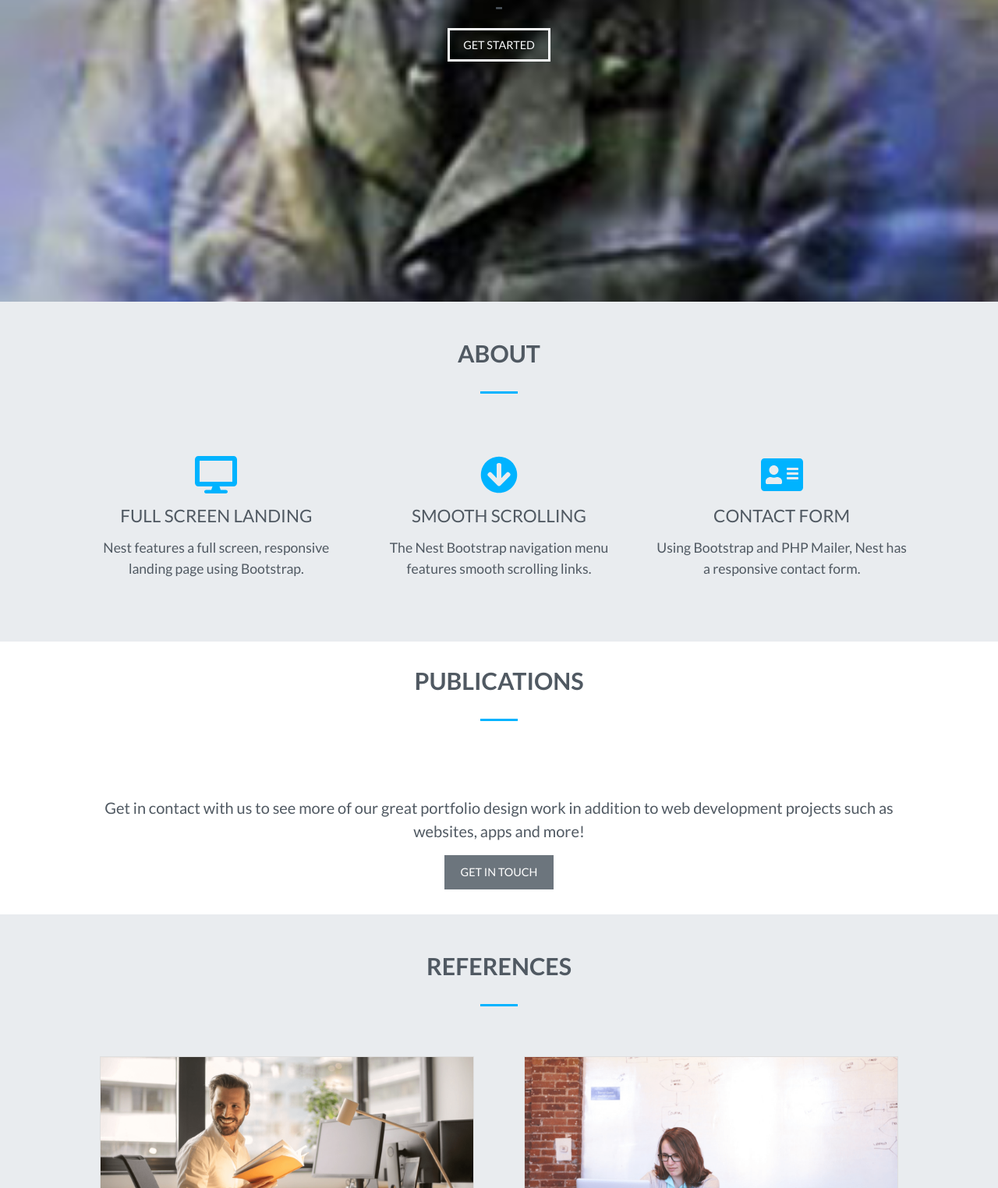
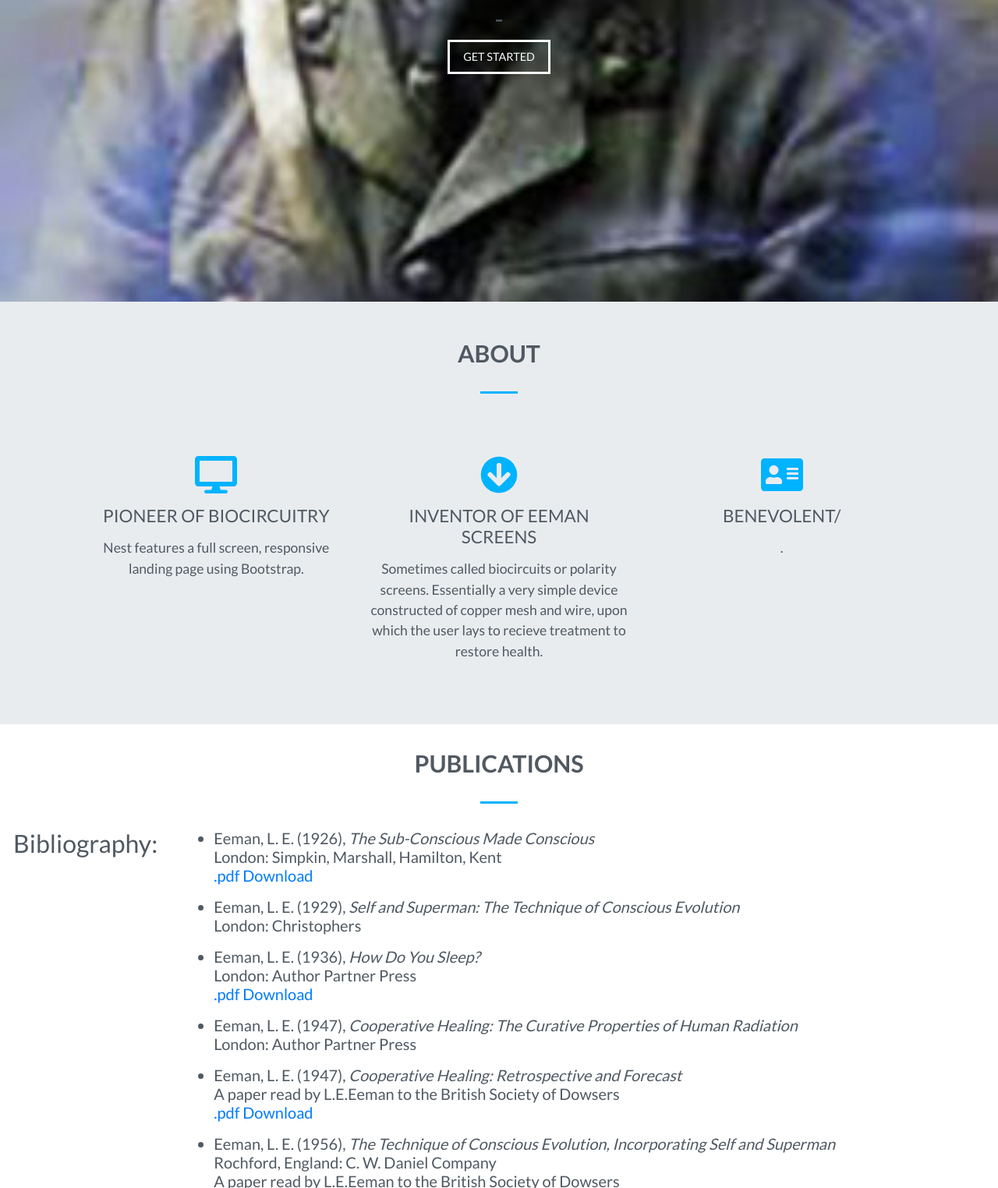
Before and after one commit to 80nF1R3H34D/Bootstrap-4-Master, a website: page index.html in a window 1280 px wide. Shown: the part 413-1937 px from the top of the page at 78% size. Drawn offline with Linux system fonts and the light colour scheme.

Commit message:
Update bibliography

```diff
--- a/index.html
+++ b/index.html
@@ -86,7 +86,7 @@ L!\j;3@EJE2ssEZzz22yJ2.   $t3EtHsC?VC.;Z3et7;i[;.J
 				<a class="nav-link" href="#publications">Publications</a>
 			</li>
 			<li class="nav-item">
-				<a class="nav-link" href="#references">References</a>
+				<a class="nav-link" href="#resources">Resources</a>
 			</li>
 			<li class="nav-item">
 				<a class="nav-link" href="#contact">Contact</a>
@@ -109,7 +109,7 @@ L!\j;3@EJE2ssEZzz22yJ2.   $t3EtHsC?VC.;Z3et7;i[;.J
 
 <!--- Start Landing Page Caption -->
 <div class="caption center-block text-center">
-	<h3>A rResource to the L.E. Eeman Legacy</h3>
+	<h3>A Resource to the L.E. Eeman Legacy</h3>
 	<h2>-</h2>
 	<a class="btn btn-outline-light" href="#about">Get Started</a>
 </div>
@@ -132,7 +132,7 @@ L!\j;3@EJE2ssEZzz22yJ2.   $t3EtHsC?VC.;Z3et7;i[;.J
 	<div class="col-md-4">
 		<div class="about text-center">
 			<i class="fas fa-desktop fa-3x"></i>
-			<h3>Full Screen Landing</h3>
+			<h3>Pioneer of Biocircuitry</h3>
 			<p>Nest features a full screen, responsive landing page using Bootstrap.</p>
 		</div>
 	</div>
@@ -140,16 +140,16 @@ L!\j;3@EJE2ssEZzz22yJ2.   $t3EtHsC?VC.;Z3et7;i[;.J
 	<div class="col-md-4">
 		<div class="about text-center">
 			<i class="fas fa-arrow-circle-down fa-3x"></i>
-			<h3>Smooth Scrolling</h3>
-			<p>The Nest Bootstrap navigation menu features smooth scrolling links.</p>
+			<h3>Inventor of Eeman Screens</h3>
+			<p>Sometimes called biocircuits or polarity screens. Essentially a very simple device constructed of copper mesh and wire, upon which the user lays to recieve treatment to restore health.  </p>
 		</div>
 	</div>
 
 	<div class="col-md-4">
 		<div class="about text-center">
 			<i class="fas fa-address-card fa-3x"></i>
-			<h3>Contact Form</h3>
-			<p>Using Bootstrap and PHP Mailer, Nest has a responsive contact form.</p>
+			<h3>Benevolent/</h3>
+			<p>.</p>
 		</div>
 	</div>
 
@@ -168,7 +168,34 @@ L!\j;3@EJE2ssEZzz22yJ2.   $t3EtHsC?VC.;Z3et7;i[;.J
 
 <!--- Start Publications Grid -->
 <div class="row no-padding">
-
+	<h2><div class="mw-headline" id="Bibliography"> Bibliography:
+	</h2>
+	<p><h5><ul>
+		<li><span class="citation" id="CITEREFEeman1926">Eeman,&#32;L. E.&#32;(1926),&#32;<i>The Sub-Conscious Made Conscious</i><br>&#32;London:&#32;Simpkin, Marshall, Hamilton, Kent<br><a href="pdf/Sub-conscious.pdf">.pdf Download</a></span>
+		</li>
+	</p>
+	<p>
+		<li><span class="citation" id="CITEREFEeman1929">Eeman,&#32;L. E.&#32;(1929),&#32;<i>Self and Superman: The Technique of Conscious Evolution</i><br>&#32;London:&#32;Christophers<br></span>
+		</li>
+	</p>
+	<p>
+		<li><span class="citation" id="CITEREFEeman1936">Eeman,&#32;L. E.&#32;(1936),&#32;<i>How Do You Sleep?</i><br>&#32;London:&#32;Author Partner Press<br><a href="pdf/sleep.pdf">.pdf Download</a></span>
+		</li>
+	</p>
+	<p>
+		<li><span class="citation" id="CITEREFEeman1947">Eeman,&#32;L. E.&#32;(1947),&#32;<i>Cooperative Healing: The Curative Properties of Human Radiation</i><br>London:&#32;Author Partner Press<br></span>
+		</li>
+	</p>
+	<p>
+		<li><span class="citation" id="CITEREFEeman1947">Eeman,&#32;L. E.&#32;(1947),&#32;<i>Cooperative Healing: Retrospective and Forecast</i><br>A paper read by L.E.Eeman to the British Society of Dowsers<br><a href="pdf/cooperative.pdf">.pdf Download</a></span>
+		</li>
+	</p>
+	<p>
+		<li><span class="citation" id="CITEREFEeman1956">Eeman,&#32;L. E.&#32;(1956),&#32;<i>The Technique of Conscious Evolution, Incorporating Self and Superman</i><br>&#32;Rochford, England:&#32;C. W. Daniel Company<br>A paper read by L.E.Eeman to the British Society of Dowsers<br><a href="pdf/Technique_of_Conscious_Evolution.pdf">.pdf Download</a></span>
+		</li>
+	</p>
+		</h5></ul>
+</div>
 
 
 </div> <!--- End Row -->
@@ -185,12 +212,12 @@ L!\j;3@EJE2ssEZzz22yJ2.   $t3EtHsC?VC.;Z3et7;i[;.J
 </div>
 <!--- End Portfolio Section -->
 
-<!--- Start References Section -->
-<div id="references" class="offset">
+<!--- Start Resources Section -->
+<div id="resources" class="offset">
 
 <div class="jumbotron">
 
-	<h3 class="heading">References</h3>
+	<h3 class="heading">Resources</h3>
 	<div class="heading-underline"></div>
 
 <div class="row narrow">
--- a/style.css
+++ b/style.css
@@ -73,10 +73,10 @@ body {
 }
 .caption h3 {
 	color: white!important;
-	font-size: 2.2rem;
+	font-size: 3rem;
 	text-transform: uppercase;
 	padding-bottom: 2rem;
-	letter-spacing: .2rem;
+	letter-spacing: .1rem;
 	word-spacing: .7rem;
 }
 .btn {
@@ -125,7 +125,7 @@ h3.heading {
 	font-size: 1.1rem;
 }
 
-/*============= PORTFOLIO SECTION =============*/
+/*============= PUBLICATIONS SECTION =============*/
 
 .padding {
 	padding: 2rem 0;
@@ -147,7 +147,11 @@ img.example-image {
 	overflow: hidden;
 }
 
-/*============= TESTIMONIALS SECTION =============*/
+.mw-headline {
+	padding: 0rem 2rem;
+}
+
+/*============= RESOURCES SECTION =============*/
 
 .card {
 	margin: 0 1rem;
```
Also changed, not shown: pdf/leeeman.jpg (added), 6 other files.
